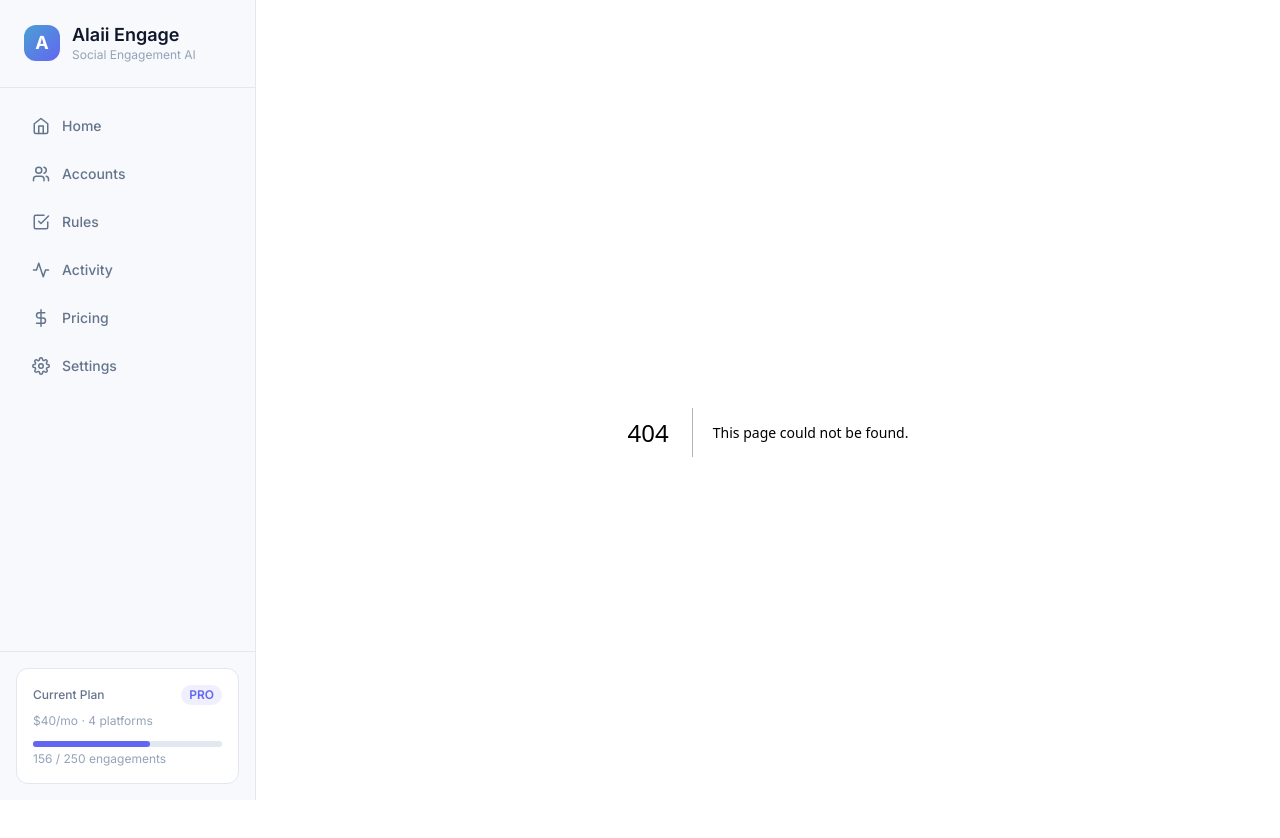
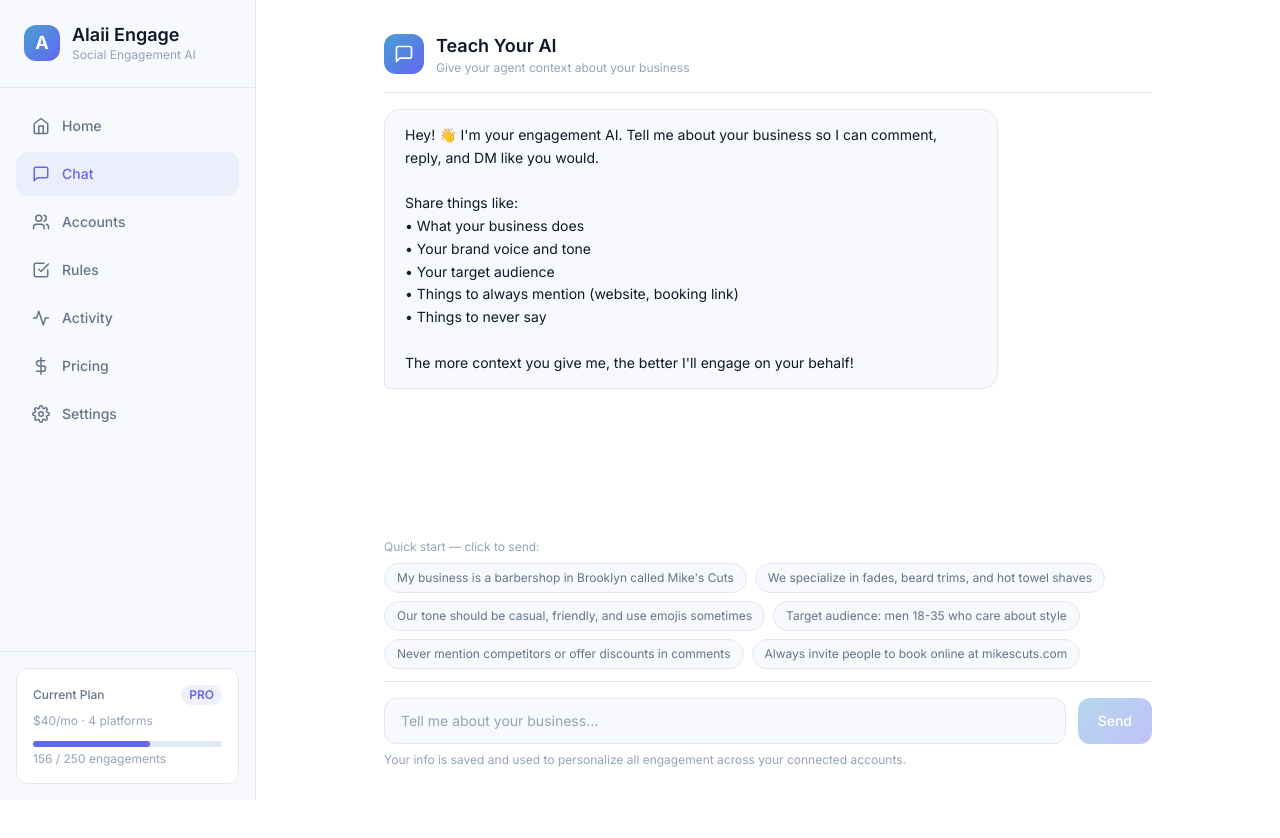
Before and after one commit to anthonye4259/alaii-engage, a Next.js app: page /chat in a window 1280 px wide. Before the commit this address had no page. Shown: the top 838 px of the page. After the commit the page ends 800 px from the top, so only its background shows below. Built offline with nearby package versions, Linux system fonts and the light colour scheme.

Commit message:
Add AI chat page, remove free tier from pricing

```diff
--- /dev/null
+++ b/src/app/chat/page.tsx
@@ -0,0 +1,183 @@
+"use client";
+
+import { useState, useRef, useEffect } from "react";
+
+interface Message {
+  id: string;
+  role: "user" | "assistant";
+  content: string;
+  timestamp: Date;
+}
+
+const suggestedPrompts = [
+  "My business is a barbershop in Brooklyn called Mike's Cuts",
+  "We specialize in fades, beard trims, and hot towel shaves",
+  "Our tone should be casual, friendly, and use emojis sometimes",
+  "Target audience: men 18-35 who care about style",
+  "Never mention competitors or offer discounts in comments",
+  "Always invite people to book online at mikescuts.com",
+];
+
+export default function ChatPage() {
+  const [messages, setMessages] = useState<Message[]>([
+    {
+      id: "welcome",
+      role: "assistant",
+      content: "Hey! 👋 I'm your engagement AI. Tell me about your business so I can comment, reply, and DM like you would.\n\nShare things like:\n• What your business does\n• Your brand voice and tone\n• Your target audience\n• Things to always mention (website, booking link)\n• Things to never say\n\nThe more context you give me, the better I'll engage on your behalf!",
+      timestamp: new Date(),
+    },
+  ]);
+  const [input, setInput] = useState("");
+  const [isTyping, setIsTyping] = useState(false);
+  const messagesEndRef = useRef<HTMLDivElement>(null);
+  const inputRef = useRef<HTMLTextAreaElement>(null);
+
+  const scrollToBottom = () => {
+    messagesEndRef.current?.scrollIntoView({ behavior: "smooth" });
+  };
+
+  useEffect(() => {
+    scrollToBottom();
+  }, [messages]);
+
+  const handleSend = async () => {
+    if (!input.trim()) return;
+
+    const userMessage: Message = {
+      id: Date.now().toString(),
+      role: "user",
+      content: input.trim(),
+      timestamp: new Date(),
+    };
+
+    setMessages((prev) => [...prev, userMessage]);
+    setInput("");
+    setIsTyping(true);
+
+    // Simulate AI response (replace with actual API call)
+    setTimeout(() => {
+      const responses: Record<string, string> = {
+        default: `Got it! I've saved that to your business profile. Here's what I understand so far:\n\n${userMessage.content}\n\nAnything else you want me to know? The more detail you share about your brand voice and what makes your business unique, the better my engagement will be.`,
+      };
+
+      const aiMessage: Message = {
+        id: (Date.now() + 1).toString(),
+        role: "assistant",
+        content: responses.default,
+        timestamp: new Date(),
+      };
+
+      setMessages((prev) => [...prev, aiMessage]);
+      setIsTyping(false);
+    }, 1200);
+  };
+
+  const handleKeyDown = (e: React.KeyboardEvent) => {
+    if (e.key === "Enter" && !e.shiftKey) {
+      e.preventDefault();
+      handleSend();
+    }
+  };
+
+  const handlePromptClick = (prompt: string) => {
+    setInput(prompt);
+    inputRef.current?.focus();
+  };
+
+  return (
+    <div className="max-w-3xl mx-auto flex flex-col h-[calc(100vh-4rem)]">
+      {/* Header */}
+      <div className="pb-4 border-b border-border mb-4">
+        <div className="flex items-center gap-3">
+          <div className="w-10 h-10 rounded-xl gradient-primary flex items-center justify-center">
+            <svg width="20" height="20" viewBox="0 0 24 24" fill="none" stroke="white" strokeWidth="2" strokeLinecap="round" strokeLinejoin="round">
+              <path d="M21 15a2 2 0 0 1-2 2H7l-4 4V5a2 2 0 0 1 2-2h14a2 2 0 0 1 2 2z" />
+            </svg>
+          </div>
+          <div>
+            <h1 className="text-lg font-semibold text-text-primary">Teach Your AI</h1>
+            <p className="text-text-muted text-xs">Give your agent context about your business</p>
+          </div>
+        </div>
+      </div>
+
+      {/* Messages */}
+      <div className="flex-1 overflow-y-auto space-y-4 pb-4">
+        {messages.map((msg) => (
+          <div
+            key={msg.id}
+            className={`flex ${msg.role === "user" ? "justify-end" : "justify-start"}`}
+          >
+            <div
+              className={`max-w-[80%] rounded-2xl px-5 py-3.5 text-sm leading-relaxed whitespace-pre-wrap ${
+                msg.role === "user"
+                  ? "bg-accent text-white rounded-br-md"
+                  : "bg-surface border border-border text-text-primary rounded-bl-md"
+              }`}
+            >
+              {msg.content}
+            </div>
+          </div>
+        ))}
+
+        {isTyping && (
+          <div className="flex justify-start">
+            <div className="bg-surface border border-border rounded-2xl rounded-bl-md px-5 py-3.5">
+              <div className="flex gap-1.5">
+                <div className="w-2 h-2 rounded-full bg-text-muted animate-bounce" style={{ animationDelay: "0ms" }} />
+                <div className="w-2 h-2 rounded-full bg-text-muted animate-bounce" style={{ animationDelay: "150ms" }} />
+                <div className="w-2 h-2 rounded-full bg-text-muted animate-bounce" style={{ animationDelay: "300ms" }} />
+              </div>
+            </div>
+          </div>
+        )}
+
+        <div ref={messagesEndRef} />
+      </div>
+
+      {/* Suggested Prompts */}
+      {messages.length <= 1 && (
+        <div className="pb-3">
+          <p className="text-xs text-text-muted mb-2">Quick start — click to send:</p>
+          <div className="flex flex-wrap gap-2">
+            {suggestedPrompts.map((prompt, i) => (
+              <button
+                key={i}
+                onClick={() => handlePromptClick(prompt)}
+                className="text-xs px-3 py-1.5 rounded-full bg-surface border border-border text-text-secondary hover:border-accent hover:text-accent transition-colors"
+              >
+                {prompt}
+              </button>
+            ))}
+          </div>
+        </div>
+      )}
+
+      {/* Input */}
+      <div className="border-t border-border pt-4">
+        <div className="flex gap-3">
+          <textarea
+            ref={inputRef}
+            value={input}
+            onChange={(e) => setInput(e.target.value)}
+            onKeyDown={handleKeyDown}
+            placeholder="Tell me about your business..."
+            rows={1}
+            className="flex-1 bg-surface border border-border rounded-xl px-4 py-3 text-sm text-text-primary placeholder:text-text-muted focus:outline-none focus:border-accent resize-none"
+            style={{ minHeight: "44px", maxHeight: "120px" }}
+          />
+          <button
+            onClick={handleSend}
+            disabled={!input.trim() || isTyping}
+            className="gradient-primary text-white px-5 py-3 rounded-xl text-sm font-medium transition-all hover:opacity-90 disabled:opacity-40 disabled:cursor-not-allowed shrink-0"
+          >
+            Send
+          </button>
+        </div>
+        <p className="text-xs text-text-muted mt-2">
+          Your info is saved and used to personalize all engagement across your connected accounts.
+        </p>
+      </div>
+    </div>
+  );
+}
--- a/src/app/pricing/page.tsx
+++ b/src/app/pricing/page.tsx
@@ -3,22 +3,6 @@
 import { useState } from "react";
 
 const plans = [
-  {
-    id: "starter",
-    name: "Starter",
-    price: "Free",
-    period: "",
-    description: "Try it out with basic engagement",
-    features: [
-      "1 social account",
-      "50 engagements/month",
-      "Auto-reply to comments",
-      "Activity dashboard",
-    ],
-    cta: "Get Started",
-    popular: false,
-    priceId: null,
-  },
   {
     id: "pro",
     name: "Pro",
@@ -30,11 +14,12 @@
       "500 engagements/month",
       "All automation rules",
       "Comment, like, reply, DM, repost",
+      "AI chat — teach your agent your brand",
       "AI-powered personalization",
       "Activity analytics",
       "Priority support",
     ],
-    cta: "Start Pro",
+    cta: "Start Pro — 7 days free",
     popular: true,
     priceId: "price_pro_monthly",
   },
@@ -53,7 +38,7 @@
       "Multi-brand management",
       "Dedicated support",
     ],
-    cta: "Start Agency",
+    cta: "Start Agency — 7 days free",
     popular: false,
     priceId: "price_agency_monthly",
   },
@@ -63,7 +48,7 @@
   const [loading, setLoading] = useState<string | null>(null);
 
   const handleSubscribe = async (priceId: string | null, planId: string) => {
-    if (!priceId) return; // Free plan
+    if (!priceId) return;
     setLoading(planId);
     try {
       const res = await fetch("/api/stripe/checkout", {
@@ -83,20 +68,20 @@
   };
 
   return (
-    <div className="max-w-5xl mx-auto space-y-8">
+    <div className="max-w-4xl mx-auto space-y-8 animate-fade-in">
       <div className="text-center">
         <h1 className="text-3xl font-bold text-text-primary">Simple Pricing</h1>
         <p className="text-text-secondary text-sm mt-2">Automate your social engagement. Cancel anytime.</p>
       </div>
 
-      <div className="grid grid-cols-3 gap-5">
+      <div className="grid grid-cols-2 gap-6">
         {plans.map((plan) => (
           <div
             key={plan.id}
-            className={`bg-card border rounded-2xl p-7 flex flex-col relative ${
+            className={`bg-card border rounded-2xl p-8 flex flex-col relative ${
               plan.popular
-                ? "border-accent shadow-[0_0_30px_rgba(124,92,252,0.15)]"
-                : "border-border hover:border-border-hover"
+                ? "border-accent shadow-[0_0_30px_rgba(99,102,241,0.12)]"
+                : "border-border card-hover"
             } transition-all duration-200`}
           >
             {plan.popular && (
@@ -106,18 +91,18 @@
             )}
 
             <div className="mb-6">
-              <h3 className="text-lg font-semibold text-text-primary">{plan.name}</h3>
-              <p className="text-text-muted text-xs mt-1">{plan.description}</p>
+              <h3 className="text-xl font-semibold text-text-primary">{plan.name}</h3>
+              <p className="text-text-muted text-sm mt-1">{plan.description}</p>
               <div className="mt-4 flex items-baseline gap-1">
-                <span className="text-4xl font-bold text-text-primary">{plan.price}</span>
-                {plan.period && <span className="text-text-muted text-sm">{plan.period}</span>}
+                <span className="text-5xl font-bold text-text-primary">{plan.price}</span>
+                <span className="text-text-muted text-sm">{plan.period}</span>
               </div>
             </div>
 
-            <ul className="space-y-3 flex-1 mb-6">
+            <ul className="space-y-3 flex-1 mb-8">
               {plan.features.map((feature) => (
-                <li key={feature} className="flex items-center gap-2 text-sm text-text-secondary">
-                  <svg width="16" height="16" viewBox="0 0 24 24" fill="none" stroke="#7c5cfc" strokeWidth="2.5" strokeLinecap="round" strokeLinejoin="round">
+                <li key={feature} className="flex items-center gap-3 text-sm text-text-secondary">
+                  <svg width="16" height="16" viewBox="0 0 24 24" fill="none" stroke="#6366F1" strokeWidth="2.5" strokeLinecap="round" strokeLinejoin="round" className="shrink-0">
                     <polyline points="20 6 9 17 4 12" />
                   </svg>
                   {feature}
@@ -128,9 +113,9 @@
             <button
               onClick={() => handleSubscribe(plan.priceId, plan.id)}
               disabled={loading === plan.id}
-              className={`w-full py-3 rounded-xl text-sm font-semibold transition-all duration-200 ${
+              className={`w-full py-3.5 rounded-xl text-sm font-semibold transition-all duration-200 ${
                 plan.popular
-                  ? "bg-accent hover:bg-accent-hover text-white shadow-[0_4px_20px_rgba(124,92,252,0.3)]"
+                  ? "gradient-primary text-white shadow-[0_4px_20px_rgba(99,102,241,0.25)]"
                   : "border border-border text-text-primary hover:border-accent hover:text-accent"
               } ${loading === plan.id ? "opacity-50 cursor-wait" : ""}`}
             >
@@ -141,7 +126,7 @@
       </div>
 
       <p className="text-center text-text-muted text-xs">
-        All plans include a 7-day free trial. No credit card needed to start.
+        All plans include a 7-day free trial. Cancel anytime — no questions asked.
       </p>
     </div>
   );
--- a/src/components/Sidebar.tsx
+++ b/src/components/Sidebar.tsx
@@ -5,6 +5,7 @@
 
 const navItems = [
   { href: "/", label: "Home", icon: HomeIcon },
+  { href: "/chat", label: "Chat", icon: ChatIcon },
   { href: "/accounts", label: "Accounts", icon: AccountsIcon },
   { href: "/rules", label: "Rules", icon: RulesIcon },
   { href: "/activity", label: "Activity", icon: ActivityIcon },
@@ -81,6 +82,14 @@
   );
 }
 
+function ChatIcon({ active }: { active: boolean }) {
+  return (
+    <svg width="18" height="18" viewBox="0 0 24 24" fill="none" stroke={active ? ACTIVE_COLOR : INACTIVE_COLOR} strokeWidth="2" strokeLinecap="round" strokeLinejoin="round">
+      <path d="M21 15a2 2 0 0 1-2 2H7l-4 4V5a2 2 0 0 1 2-2h14a2 2 0 0 1 2 2z" />
+    </svg>
+  );
+}
+
 function AccountsIcon({ active }: { active: boolean }) {
   return (
     <svg width="18" height="18" viewBox="0 0 24 24" fill="none" stroke={active ? ACTIVE_COLOR : INACTIVE_COLOR} strokeWidth="2" strokeLinecap="round" strokeLinejoin="round">
```
